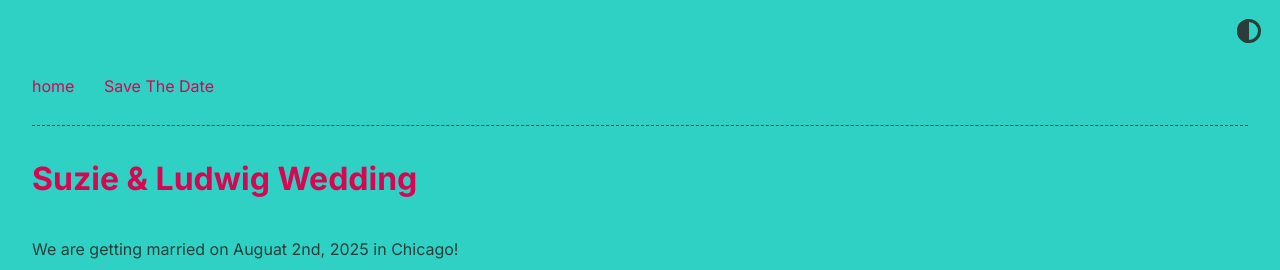
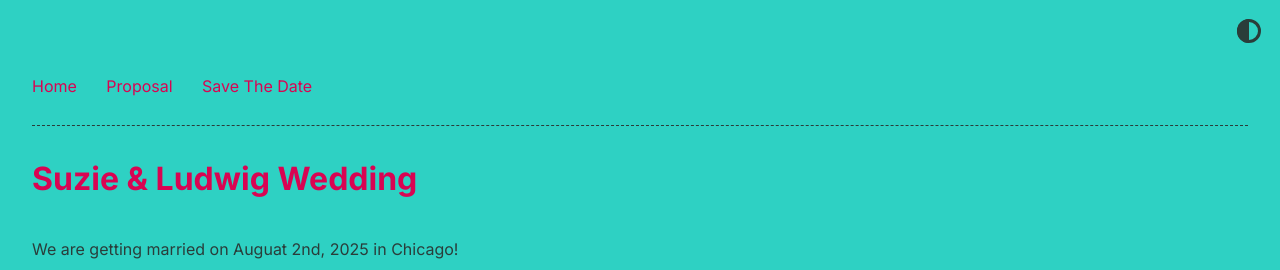
Before and after one commit to suzwig/suzwig.github.io, a Jekyll site: the page built from save-the-date.md, in a window 1280 px wide. Shown: the top 270 px of the page. Built offline with Jekyll 4.4.1, drawn with Linux system fonts in a browser that asks for light colours.

```diff
--- a/_data/home.yml
+++ b/_data/home.yml
@@ -1,6 +1,8 @@
 navbar_entries:
-  - title: home
+  - title: Home
     url: index
+  - title: Proposal
+    url: proposal
   - title: Save The Date
     url: save-the-date
 
```
Also changed, not shown: proposal.md (+4 -0 lines).
